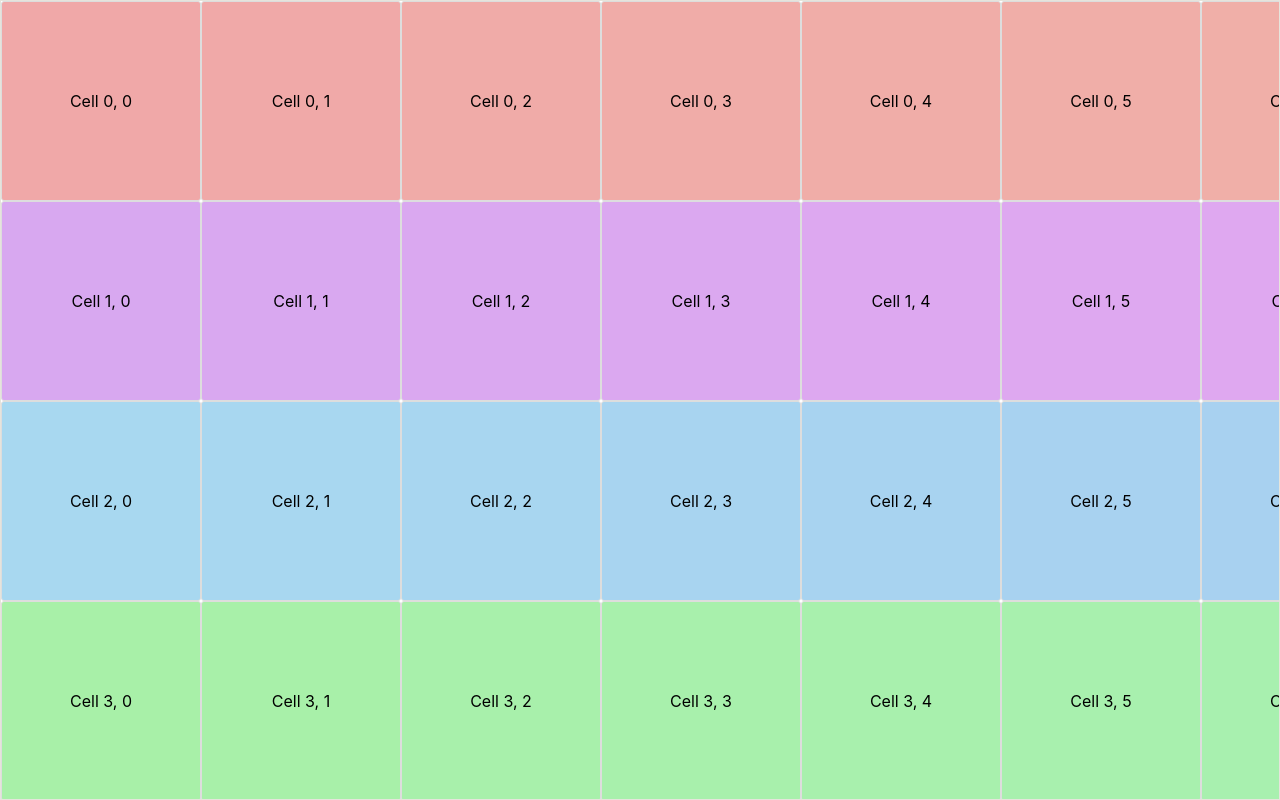
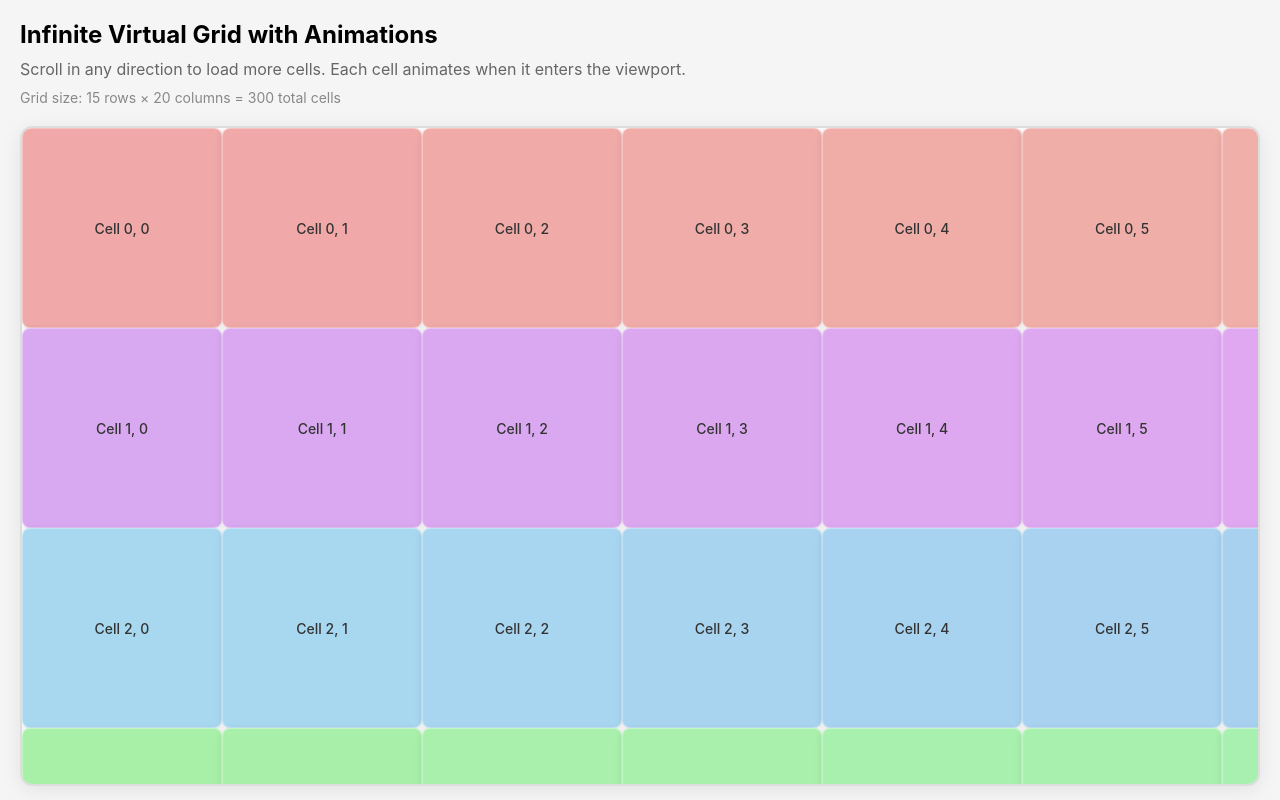
Before and after one commit to GithubAnant/toolss, a React (Vite) app: page / in a window 1280 px wide. Built offline with nearby package versions, Linux system fonts and the light colour scheme.

Commit message:
attempe 1 animate when in view

```diff
--- a/package.json
+++ b/package.json
@@ -11,6 +11,7 @@
   },
   "dependencies": {
     "@tanstack/react-virtual": "^3.13.12",
+    "motion": "^12.23.12",
     "react": "^19.1.0",
     "react-dom": "^19.1.0"
   },
--- a/src/InfiniteGrid.tsx
+++ b/src/InfiniteGrid.tsx
@@ -2,8 +2,12 @@ import * as React from 'react';
 import { useVirtualizer } from '@tanstack/react-virtual';
 
 export function InfiniteGrid() {
-  const [rowCount, setRowCount] = React.useState(20);
-  const [colCount, setColCount] = React.useState(20);
+  const [rowCount, setRowCount] = React.useState(5);
+  const [colCount, setColCount] = React.useState(5);
+
+  // Track which cells have been animated
+  const animatedCells = React.useRef(new Set<string>());
+
   const parentRef = React.useRef<HTMLDivElement>(null);
 
   // Generate fixed sizes for consistent infinite scrolling
@@ -21,6 +25,88 @@ export function InfiniteGrid() {
     return `hsl(${hash}, 70%, 80%)`;
   };
 
+  // AnimatedCell component with blur-fade animation and staggered timing
+  const AnimatedCell = React.memo(({
+    rowIndex,
+    colIndex,
+    width,
+    height,
+    translateX,
+    translateY,
+    backgroundColor,
+    isInView
+  }: {
+    rowIndex: number;
+    colIndex: number;
+    width: string;
+    height: string;
+    translateX: number;
+    translateY: number;
+    backgroundColor: string;
+    isInView: boolean;
+  }) => {
+    const cellKey = `${rowIndex}-${colIndex}`;
+    const [hasAnimated, setHasAnimated] = React.useState(() =>
+      animatedCells.current.has(cellKey)
+    );
+
+    // Calculate stagger delay based on position - creates wave effect
+    const staggerDelay = React.useMemo(() => {
+      const baseDelay = (rowIndex % 3) * 0.1 + (colIndex % 3) * 0.05;
+      return Math.min(baseDelay, 0.4); // Cap at 400ms
+    }, [rowIndex, colIndex]);
+
+    React.useEffect(() => {
+      if (isInView && !hasAnimated) {
+        const timer = setTimeout(() => {
+          animatedCells.current.add(cellKey);
+          setHasAnimated(true);
+        }, staggerDelay * 1000);
+
+        return () => clearTimeout(timer);
+      }
+    }, [isInView, cellKey, hasAnimated, staggerDelay]);
+
+    return (
+      <div
+        className="grid-cell"
+        style={{
+          position: 'absolute',
+          top: 0,
+          left: 0,
+          width,
+          height,
+          backgroundColor,
+          display: 'flex',
+          alignItems: 'center',
+          justifyContent: 'center',
+          fontSize: '14px',
+          fontWeight: '500',
+          color: '#333',
+          borderRadius: '8px',
+          border: '1px solid rgba(255,255,255,0.3)',
+          boxShadow: '0 2px 8px rgba(0,0,0,0.1)',
+
+          // Transform with blur-fade animation like Framer Motion
+          transform: hasAnimated
+            ? `translateX(${translateX}px) translateY(${translateY}px) scale(1)`
+            : `translateX(${translateX}px) translateY(${translateY}px) scale(0.8)`,
+          opacity: hasAnimated ? 1 : 0,
+          filter: hasAnimated ? 'blur(0px)' : 'blur(10px)',
+
+          // Smooth transition with spring-like easing
+          transition: hasAnimated
+            ? 'all 0.6s cubic-bezier(0.4, 0, 0.2, 1)'
+            : 'none',
+        }}
+      >
+        Cell {rowIndex}, {colIndex}
+      </div>
+    );
+  });
+
+  AnimatedCell.displayName = 'AnimatedCell';
+
   const rowVirtualizer = useVirtualizer({
     count: rowCount,
     getScrollElement: () => parentRef.current,
@@ -36,7 +122,62 @@ export function InfiniteGrid() {
     horizontal: true,
   });
 
-  // Infinite scrolling logic from the React Query example
+  // Get visible ranges
+  const visibleRows = rowVirtualizer.getVirtualItems();
+  const visibleColumns = columnVirtualizer.getVirtualItems();
+
+  // Custom hook to detect if elements with transforms are in view
+  const useTransformInView = React.useCallback(() => {
+    const keys = new Set<string>();
+    const container = parentRef.current;
+
+    if (!container) return keys;
+
+    const containerRect = container.getBoundingClientRect();
+    const scrollTop = container.scrollTop;
+    const scrollLeft = container.scrollLeft;
+    const viewportHeight = containerRect.height;
+    const viewportWidth = containerRect.width;
+
+    // Animation trigger margin - start animation before fully in view
+    const margin = 100;
+
+    visibleRows.forEach(row => {
+      visibleColumns.forEach(col => {
+        // Calculate actual element position accounting for transforms
+        const translateX = col.start;
+        const translateY = row.start;
+        const elementWidth = columns[col.index] || 200;
+        const elementHeight = rows[row.index] || 200;
+
+        // Element bounds relative to scroll container
+        const elementTop = translateY;
+        const elementLeft = translateX;
+        const elementBottom = translateY + elementHeight;
+        const elementRight = translateX + elementWidth;
+
+        // Check if element is in viewport with margin
+        const isInViewport = (
+          elementTop < scrollTop + viewportHeight + margin &&
+          elementBottom > scrollTop - margin &&
+          elementLeft < scrollLeft + viewportWidth + margin &&
+          elementRight > scrollLeft - margin
+        );
+
+        if (isInViewport) {
+          keys.add(`${row.index}-${col.index}`);
+        }
+      });
+    });
+
+    return keys;
+  }, [visibleRows, visibleColumns, rows, columns]);
+
+  const visibleCellKeys = React.useMemo(() => {
+    return useTransformInView();
+  }, [useTransformInView]);
+
+  // Infinite scrolling logic
   React.useEffect(() => {
     const [lastRowItem] = [...rowVirtualizer.getVirtualItems()].reverse();
     const [lastColItem] = [...columnVirtualizer.getVirtualItems()].reverse();
@@ -45,14 +186,15 @@ export function InfiniteGrid() {
       return;
     }
 
+
     // Load more rows when approaching the end
     if (lastRowItem.index >= rowCount - 5) {
-      setRowCount((old) => old + 10);
+      setRowCount((old) => old + 5);
     }
 
     // Load more columns when approaching the end
     if (lastColItem.index >= colCount - 5) {
-      setColCount((old) => old + 10);
+      setColCount((old) => old + 5);
     }
   }, [
     rowVirtualizer.getVirtualItems(),
@@ -62,16 +204,40 @@ export function InfiniteGrid() {
   ]);
 
   return (
+    <div className="container" style={{
+      width: '100vw',
+      height: '100vh',
+      padding: '20px',
+      background: '#f5f5f5',
+      boxSizing: 'border-box'
+    }}>
+      <div style={{ marginBottom: '20px' }}>
+        <h2 style={{ fontSize: '24px', fontWeight: 'bold', marginBottom: '10px' }}>
+          Infinite Virtual Grid with Animations
+        </h2>
+        <p style={{ color: '#666', marginBottom: '10px' }}>
+          Scroll in any direction to load more cells. Each cell animates when it enters the viewport.
+        </p>
+        <p style={{ fontSize: '14px', color: '#888' }}>
+          Grid size: {rowCount} rows × {colCount} columns = {rowCount * colCount} total cells
+        </p>
+      </div>
+
       <div
         ref={parentRef}
         className="List"
         style={{
-        height: '100vh',
-        width: '100vw',
+          height: 'calc(100vh - 140px)',
+          width: '100%',
           overflow: 'auto',
           WebkitOverflowScrolling: 'touch',
           scrollSnapType: 'both proximity',
-        border: '1px solid #e6e4dc',
+          border: '2px solid #ddd',
+          borderRadius: '12px',
+          backgroundColor: '#fff',
+          boxShadow: '0 4px 20px rgba(0,0,0,0.08)',
+          transition: 'box-shadow 0.3s ease',
+          position: 'relative'
         }}
       >
         <div
@@ -83,27 +249,28 @@ export function InfiniteGrid() {
         >
           {rowVirtualizer.getVirtualItems().map((virtualRow) => (
             <React.Fragment key={virtualRow.key}>
-            {columnVirtualizer.getVirtualItems().map((virtualColumn) => (
-              <div
-                key={`${virtualRow.index}-${virtualColumn.index}`}
-                className="grid-cell"
-                style={{
-                  position: 'absolute',
-                  top: 0,
-                  left: 0,
-                  width: `${columns[virtualColumn.index]}px`,
-                  height: `${rows[virtualRow.index]}px`,
-                  transform: `translateX(${virtualColumn.start}px) translateY(${virtualRow.start}px)`,
-                  backgroundColor: getStableColor(virtualRow.index, virtualColumn.index),
-                  scrollSnapAlign: 'start',
-                }}
-              >
-                Cell {virtualRow.index}, {virtualColumn.index}
-              </div>
-            ))}
+              {columnVirtualizer.getVirtualItems().map((virtualColumn) => {
+                const cellKey = `${virtualRow.index}-${virtualColumn.index}`;
+                const isInView = visibleCellKeys.has(cellKey);
+
+                return (
+                  <AnimatedCell
+                    key={cellKey}
+                    rowIndex={virtualRow.index}
+                    colIndex={virtualColumn.index}
+                    width={`${columns[virtualColumn.index]}px`}
+                    height={`${rows[virtualRow.index]}px`}
+                    translateX={virtualColumn.start}
+                    translateY={virtualRow.start}
+                    backgroundColor={getStableColor(virtualRow.index, virtualColumn.index)}
+                    isInView={isInView}
+                  />
+                );
+              })}
             </React.Fragment>
           ))}
         </div>
       </div>
+    </div>
   );
 }
```
Also changed, not shown: 1 other file (tests, documents, lock files or other folders). Lines whose indentation alone changed are shown as unchanged.
